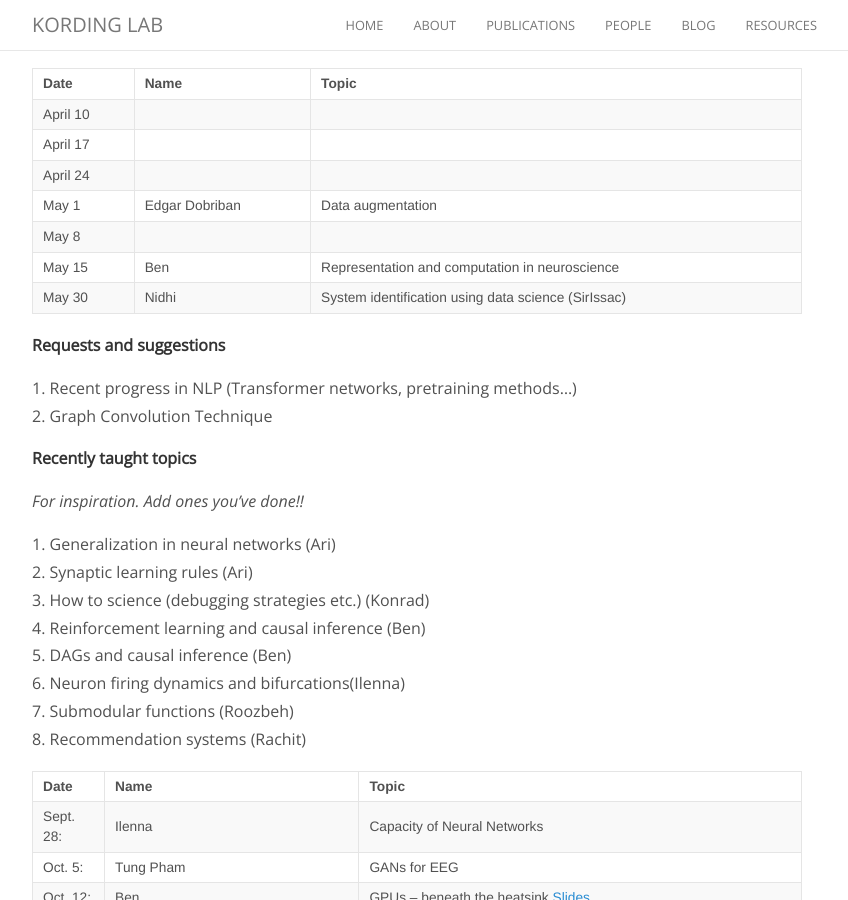
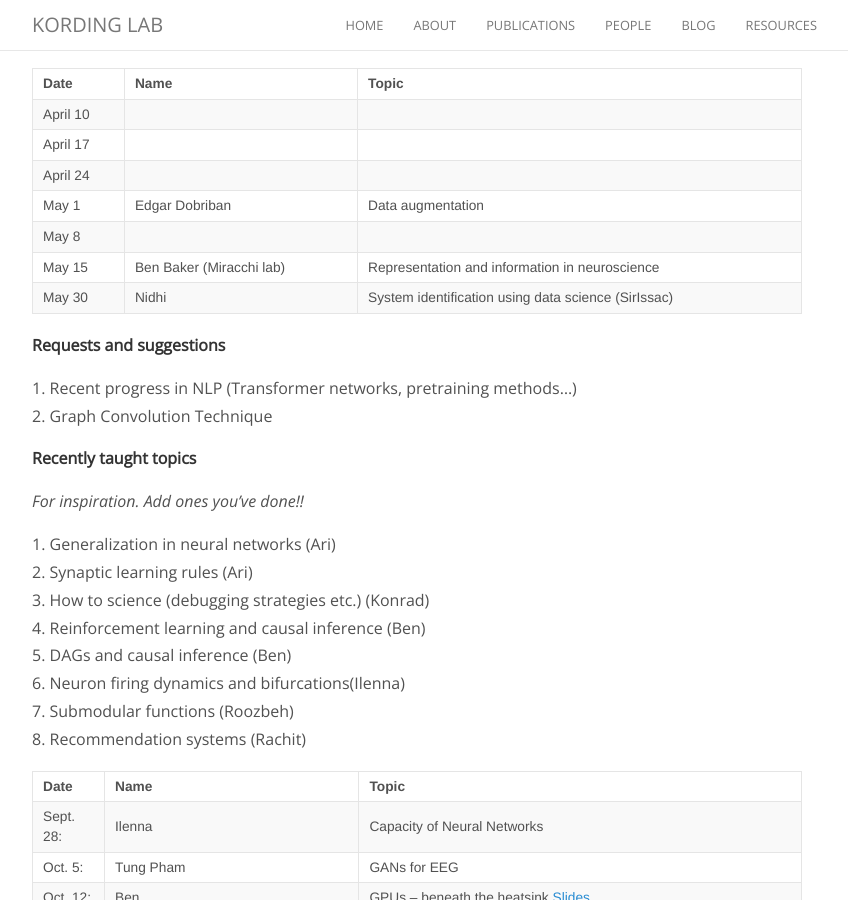
Before and after one commit to KordingLab/KordingLab.github.io, a Jekyll site: the page built from _posts/2018-08-29-upcoming-lab-teaching.md, in a window 1280 px wide and 900 px high, scrolled down 423 px. Shown: the whole window, without its empty margins (223-1071 px from the left). Built offline with Jekyll 4.4.1, drawn with Linux system fonts in a browser that asks for light colours; nearby versions of some CDN libraries; comment, search, counter and statistics services are not loaded.

Commit message:
Update 2018-08-29-upcoming-lab-teaching.md

```diff
--- a/_posts/2018-08-29-upcoming-lab-teaching.md
+++ b/_posts/2018-08-29-upcoming-lab-teaching.md
@@ -22,7 +22,7 @@ Get on the listserve for announcements: https://groups.google.com/forum/#!forum/
 |April 24| | |
 |May 1| Edgar Dobriban | Data augmentation |
 |May 8|  | |
-|May 15| Ben | Representation and computation in neuroscience |
+|May 15| Ben Baker (Miracchi lab) | Representation and information in neuroscience |
 |May 30| Nidhi | System identification using data science (SirIssac) |
 
 
```
